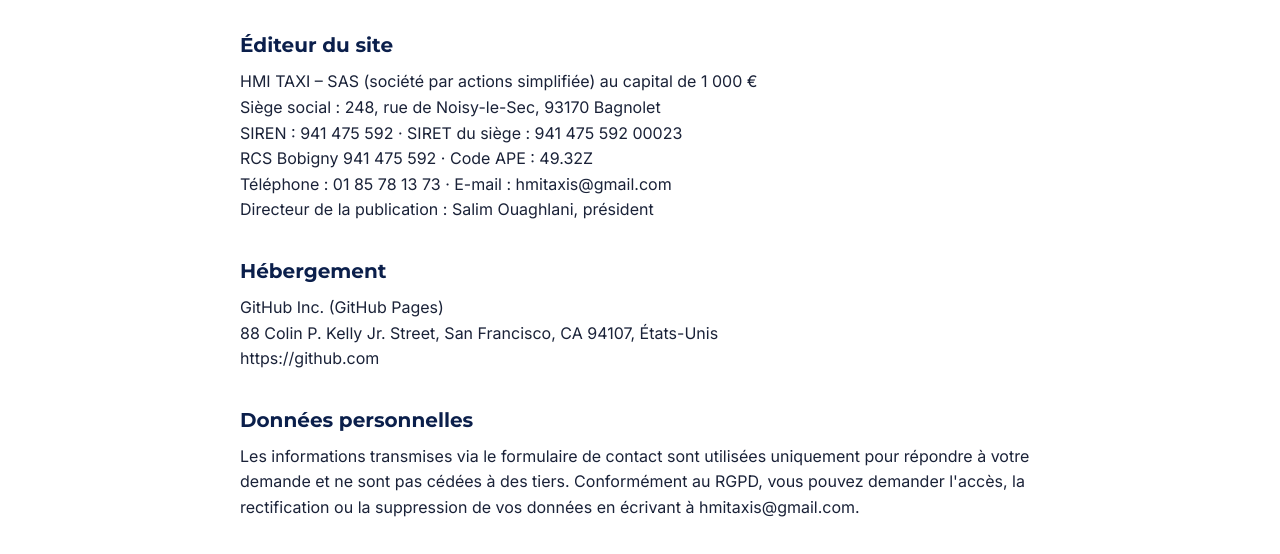
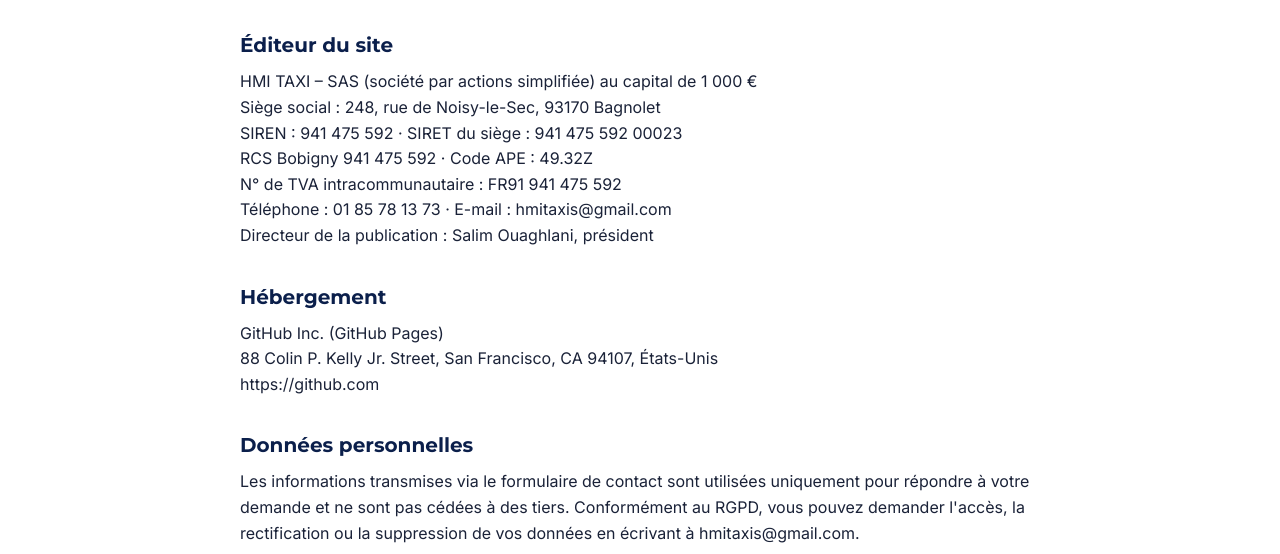
Before and after one commit to majRamz/hmi-taxi, a plain HTML site: page mentions-legales.html in a window 1280 px wide. Shown: the part 218-772 px from the top of the page. Drawn offline with Linux system fonts and the light colour scheme.

Commit message:
Mentions légales : numéro de TVA intracommunautaire
Co-Authored-By: Claude Opus 5.5 <noreply@anthropic.com>

```diff
--- a/mentions-legales.html
+++ b/mentions-legales.html
@@ -28,6 +28,7 @@
     Siège social : 248, rue de Noisy-le-Sec, 93170 Bagnolet<br>
     SIREN : 941 475 592 · SIRET du siège : 941 475 592 00023<br>
     RCS Bobigny 941 475 592 · Code APE : 49.32Z<br>
+    N° de TVA intracommunautaire : FR91 941 475 592<br>
     Téléphone : 01 85 78 13 73 · E-mail : hmitaxis@gmail.com<br>
     Directeur de la publication : Salim Ouaghlani, président</p>
     <h2>Hébergement</h2>
```
Also changed, not shown: 1 other file.
